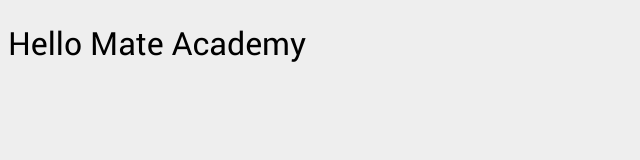
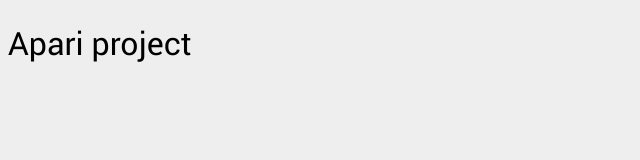
Before and after one commit to tynindima/Alpari_project, a website built with Parcel: page src/index.html in a window 1280 px wide. Shown: the whole page, without its empty margins (0-640 px from the left). Built offline with nearby package versions, Linux system fonts and the light colour scheme.

Commit message:
Verification test

```diff
--- a/package.json
+++ b/package.json
@@ -21,7 +21,7 @@
     "@linthtml/linthtml": "^0.3.2",
     "@mate-academy/eslint-config": "*",
     "@mate-academy/linthtml-config": "0.0.1",
-    "@mate-academy/scripts": "^0.2.0",
+    "@mate-academy/scripts": "^0.6.5",
     "@mate-academy/stylelint-config": "0.0.9",
     "colors": "^1.3.3",
     "eslint": "^5.16.0",
--- a/src/index.html
+++ b/src/index.html
@@ -3,11 +3,11 @@
   <head>
     <meta charset="UTF-8">
     <meta name="viewport" content="width=device-width, initial-scale=1.0">
-    <title>Title</title>
+    <title>Apari</title>
     <link rel="stylesheet" href="./styles/main.scss">
   </head>
   <body>
-    <h1>Hello Mate Academy</h1>
+    <h1>Apari project</h1>
     <script type="text/javascript" src="scripts/main.js"></script>
   </body>
 </html>
```
Also changed, not shown: .github/workflows/test.yml, README.md, 1 other file.
